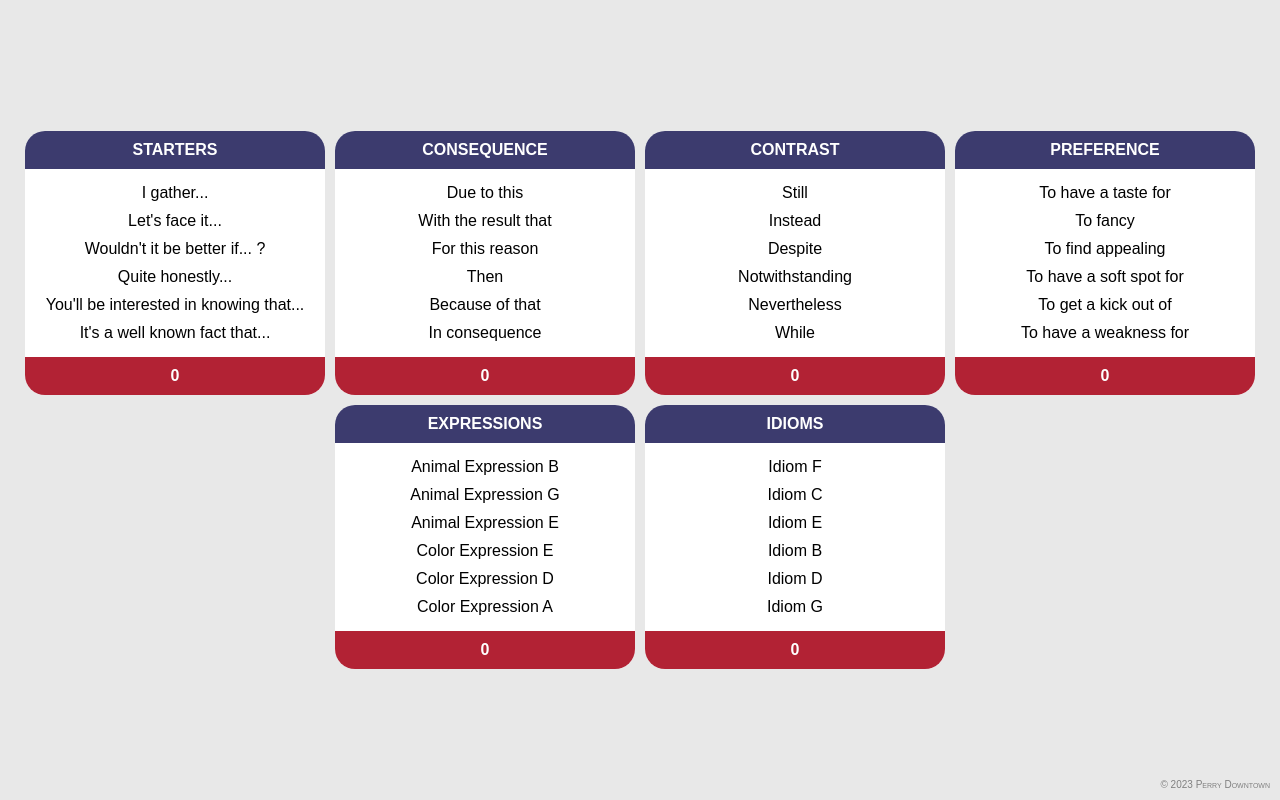
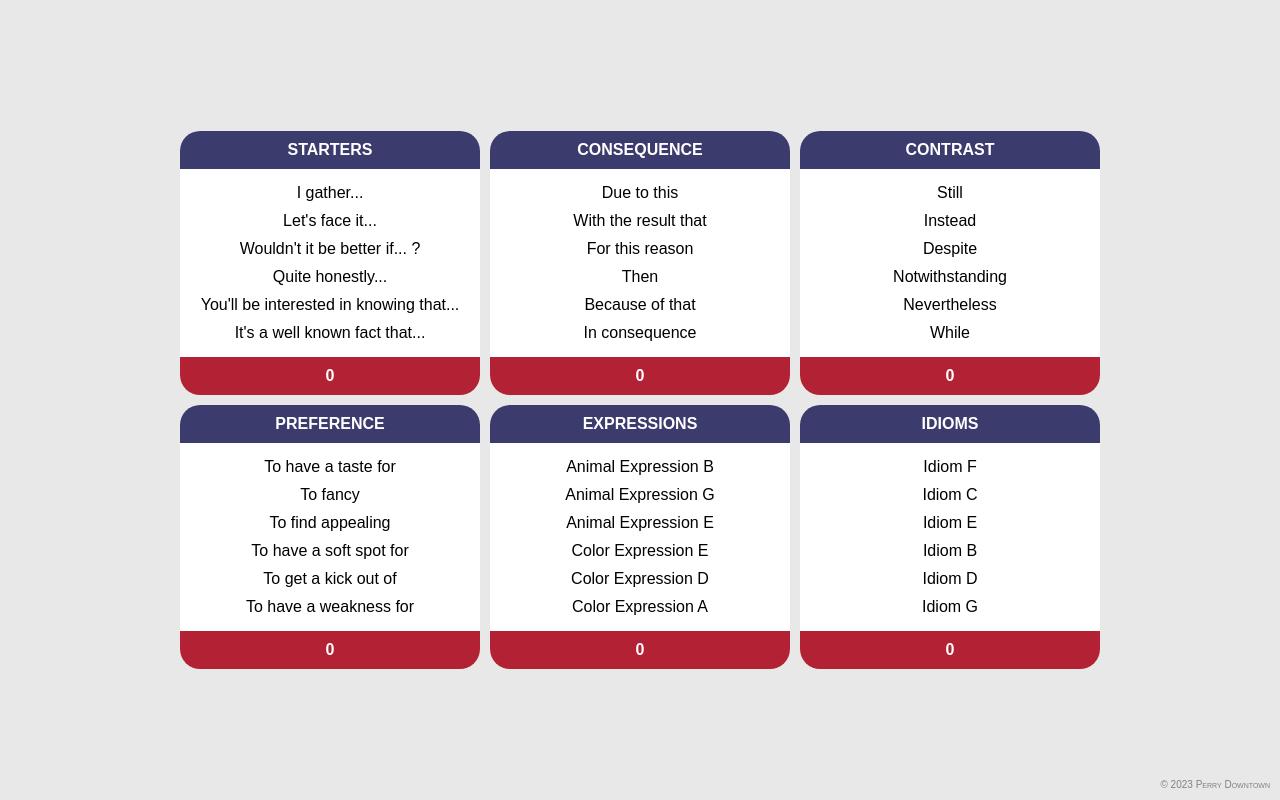
Before and after one commit to Advocab/advocab.github.io, a plain HTML site: page index.html in a window 1280 px wide. Drawn offline with Linux system fonts and the light colour scheme.

Commit message:
Add files via upload

```diff
--- a/styles.css
+++ b/styles.css
@@ -22,7 +22,7 @@ body {
     justify-content: safe center;
     align-content: safe center;
     gap: calc(10 * var(--unit));
-    padding: calc(10 * var(--unit));
+    padding: calc(30 * var(--unit));
     box-sizing: border-box;
     min-height: 100vh;
 }
```
